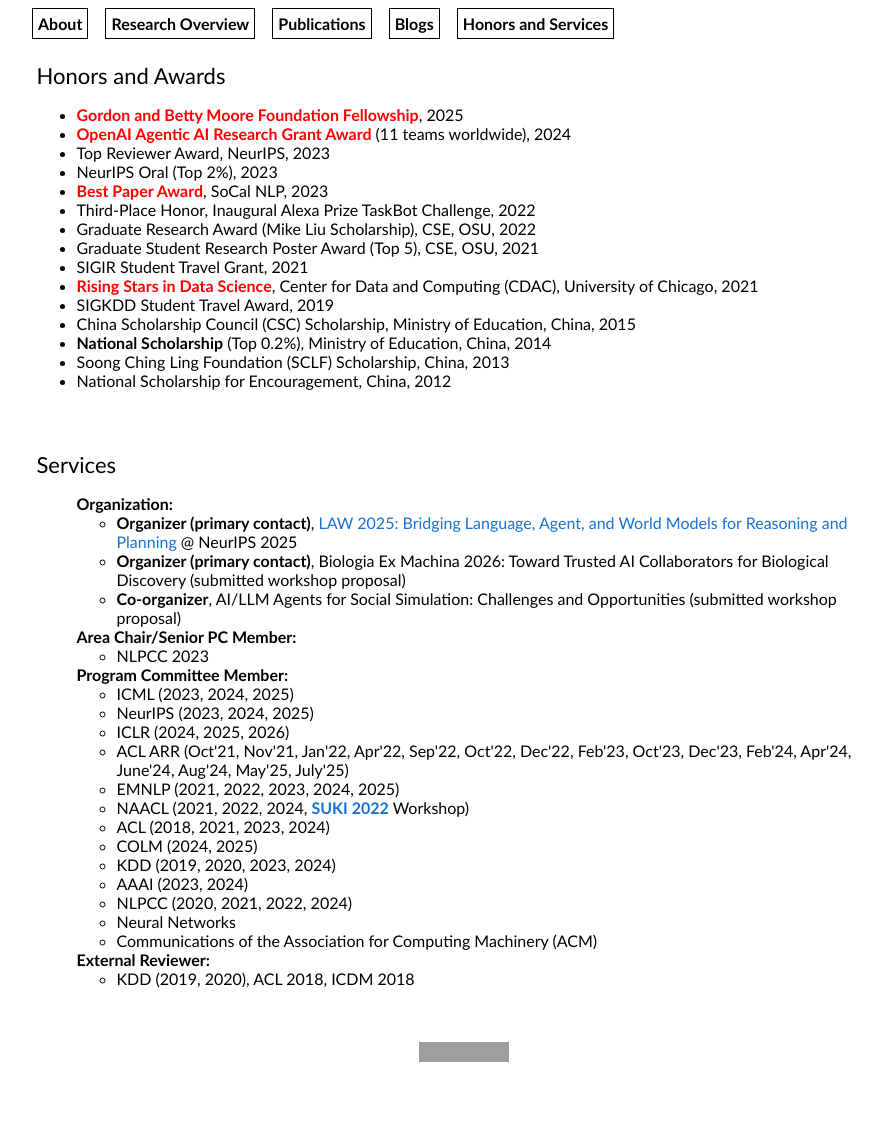
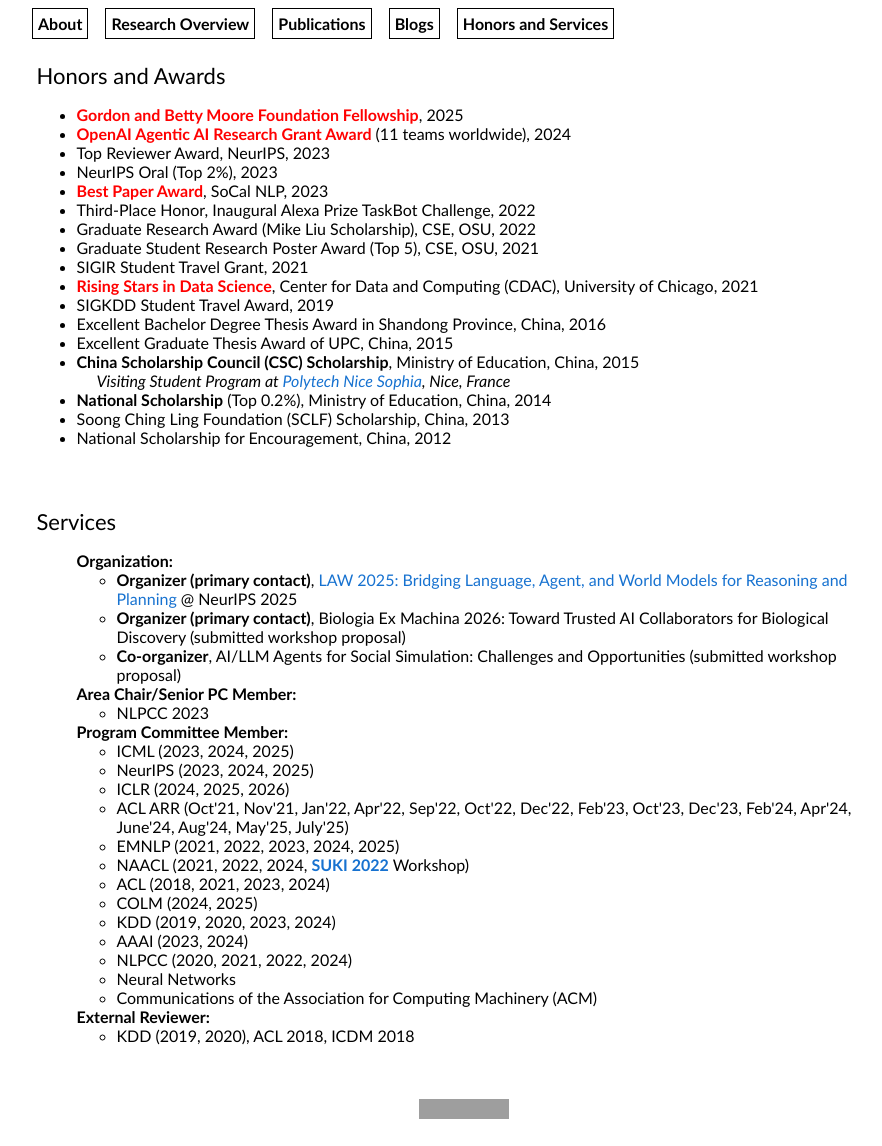
Before and after one commit to zhenwang9102/zhenwang9102.github.io, a Jekyll site: the page page_honors_and_services.html, which Jekyll copies as it is, in a window 1280 px wide. Shown: the whole page, without its empty margins (176-1058 px from the left). Built offline with Jekyll 4.4.1, drawn with Linux system fonts in a browser that asks for light colours; before the commit the page ends 1089 px from its top, so only the background shows below that; grey boxes are pictures that could not be loaded.

Commit message:
Update scholarship awards in honors section

```diff
--- a/page_honors_and_services.html
+++ b/page_honors_and_services.html
@@ -101,7 +101,14 @@
                   SIGKDD Student Travel Award, 2019
                 </li>
                 <li>
-                  China Scholarship Council (CSC) Scholarship, Ministry of Education, China, 2015
+                  Excellent Bachelor Degree Thesis Award in Shandong Province, China, 2016
+                </li>
+                <li>
+                  Excellent Graduate Thesis Award of UPC, China, 2015
+                </li>
+                <li>
+                  <b>China Scholarship Council (CSC) Scholarship</b>, Ministry of Education, China, 2015<br>
+                  <i style="margin-left: 20px;">Visiting Student Program at <a href="https://www.polytech-reseau.org/en/polytech-nice-sophia/">Polytech Nice Sophia</a>, Nice, France</i>
                 </li>
                 <li>
                   <b>National Scholarship</b> (Top 0.2%), Ministry of Education, China, 2014
```
